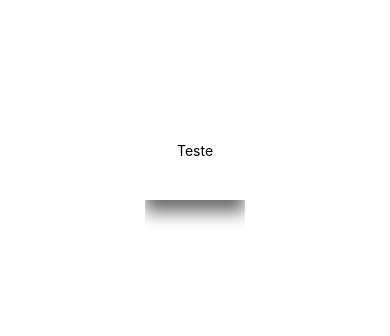
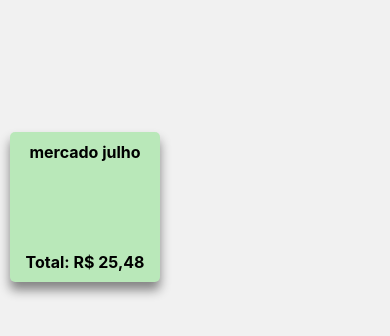
Before and after one commit to jvrapi/bist, a React Native app: screen / in a window 390 px wide. Shown: the top 336 px of the page. Built offline with nearby package versions, Linux system fonts and the light colour scheme.

Commit message:
Added libraries; Updated buy list screen; Updated card component;

```diff
--- a/package.json
+++ b/package.json
@@ -13,6 +13,7 @@
     "react": "16.13.1",
     "react-dom": "16.13.1",
     "react-native": "https://github.com/expo/react-native/archive/sdk-41.0.0.tar.gz",
+    "react-native-text-input-mask": "^3.1.4",
     "react-native-web": "~0.13.12"
   },
   "devDependencies": {
--- /dev/null
+++ b/src/assets/functions/index.ts
@@ -0,0 +1,5 @@
+export const numberToReal = (value: number) => {
+	let number = value.toFixed(2).split('.');
+	number[0] = "R$ " + number[0].split(/(?=(?:...)*$)/).join('.');
+	return number.join(',');
+}
--- a/src/assets/globalStyles.ts
+++ b/src/assets/globalStyles.ts
@@ -5,12 +5,12 @@ const styles = StyleSheet.create({
 		shadowColor: "#000",
 		shadowOffset: {
 			width: 0,
-			height: 3,
+			height: 8,
 		},
-		shadowOpacity: 0.29,
-		shadowRadius: 4.65,
+		shadowOpacity: 0.46,
+		shadowRadius: 11.14,
 
-		elevation: 7,
+		elevation: 17,
 	}
 })
 
--- a/src/components/Card/index.tsx
+++ b/src/components/Card/index.tsx
@@ -1,11 +1,14 @@
 import React from 'react'
-import { StyleSheet, TouchableOpacityProps, View } from 'react-native'
+import { StyleProp, StyleSheet, TouchableOpacityProps, View, ViewStyle } from 'react-native'
 import globalStyles from '../../assets/globalStyles'
 
+interface Props extends TouchableOpacityProps {
+	style?: StyleProp<ViewStyle>;
+}
 
-const Card: React.FC<TouchableOpacityProps> = ({ children, ...props }) => {
+const Card: React.FC<Props> = ({ children, ...props }) => {
 	return (
-		<View style={[styles.container]} {...props}>
+		<View {...props} style={[styles.container, props.style, globalStyles.shadow,]} >
 			{children}
 		</View>
 	)
@@ -15,20 +18,11 @@ export default Card
 
 const styles = StyleSheet.create({
 	container: {
-		backgroundColor: "#fff",
-		height: 100,
-		width: 100,
-		justifyContent: 'center',
-		alignItems: 'center',
-		shadowColor: "#000",
-		shadowOffset: {
-			width: 0,
-			height: 12,
-		},
-		shadowOpacity: 0.58,
-		shadowRadius: 16.00,
-
-		elevation: 24,
+		width: 150,
+		height: 150,
+		backgroundColor: '#ffffff',
+		borderRadius: 5,
 	},
 
+
 })
--- /dev/null
+++ b/src/data/lists.json
@@ -0,0 +1,17 @@
+[
+	{
+		"name": "mercado julho",
+		"items": [
+			{
+				"name": "Café",
+				"amount": 2,
+				"price": 9.99
+			},
+			{
+				"name": "Açúcar",
+				"amount": 1,
+				"price": 5.50
+			}
+		]
+	}
+]
--- a/src/index.tsx
+++ b/src/index.tsx
@@ -1,18 +1,43 @@
 import React from 'react'
-import { SafeAreaView, Text, StyleSheet, ScrollView } from 'react-native'
-import Items from './data/items.json';
+import { SafeAreaView, Text, StyleSheet, ScrollView, View } from 'react-native'
+import BuyLists from './data/lists.json';
 import Card from './components/Card';
+import { numberToReal } from './assets/functions';
+
+interface Items {
+	price: number;
+	amount: number;
+
+}
 
 const List = () => {
+	const totalList = (items: Items[]) => {
+
+		let total = 0;
+		items.forEach(item => {
+			const sum = item.price * item.amount
+			total += sum;
+		})
+		return numberToReal(total)
+	}
+
+
 	return (
 		<SafeAreaView style={styles.container}>
-			<ScrollView style={styles.scroll}>
-				<Card>
-					{Items.map((item, i) => (
-						<Text key={i}>{item.name}</Text>
-					))}
-				</Card>
-			</ScrollView>
+			<View style={styles.scrollContainer}>
+				<ScrollView style={styles.scroll}>
+					<Card style={styles.card}>
+						{BuyLists.map((list, i) => (
+							<View key={i} style={styles.cardContent}>
+								<Text style={[styles.text, styles.strong]}>{list.name}</Text>
+								<Text style={[styles.text, styles.strong]}>
+									Total: {totalList(list.items)}
+								</Text>
+							</View>
+						))}
+					</Card>
+				</ScrollView>
+			</View>
 		</SafeAreaView>
 	)
 }
@@ -22,10 +47,38 @@ const styles = StyleSheet.create({
 		flex: 1,
 		justifyContent: 'center',
 		alignItems: 'center',
-		backgroundColor: '#ffff'
+		backgroundColor: '#f1f1f1'
+	},
+	scrollContainer: {
+		justifyContent: 'center',
+		alignItems: 'center',
+		width: '100%',
+		height: '71%',
+
 	},
 	scroll: {
-		marginTop: 100,
+		width: '100%',
+		padding: 10,
+	},
+
+	card: {
+		backgroundColor: '#b9e8b9'
+	},
+
+	cardContent: {
+		justifyContent: 'space-between',
+		alignItems: 'center',
+		flexDirection: "column",
+		height: "100%",
+		paddingVertical: 10
+	},
+
+	text: {
+		fontSize: 16
+	},
+
+	strong: {
+		fontWeight: 'bold',
 	}
 
 })
```
Also changed, not shown: src/data/list.json (deleted, +0 -7 lines), 1 other file (tests, documents, lock files or other folders).
